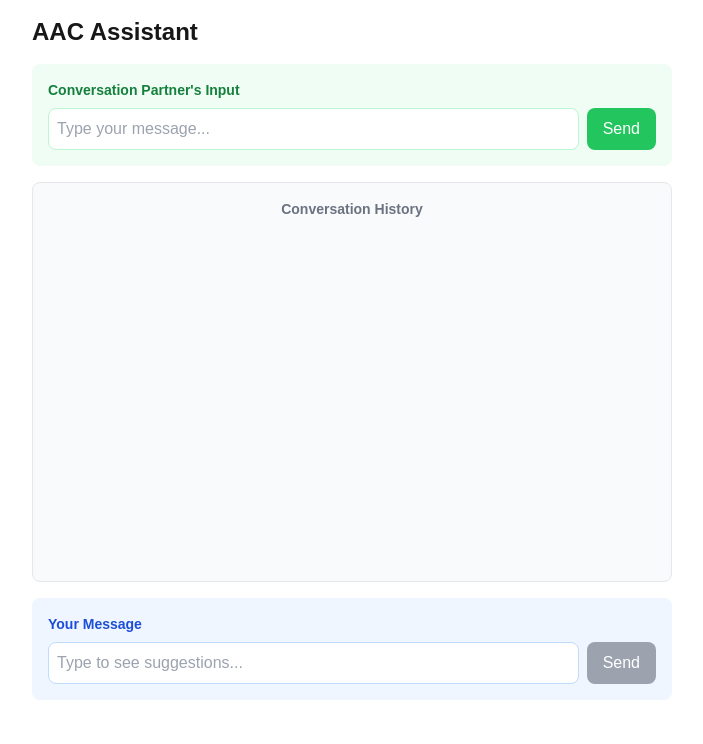
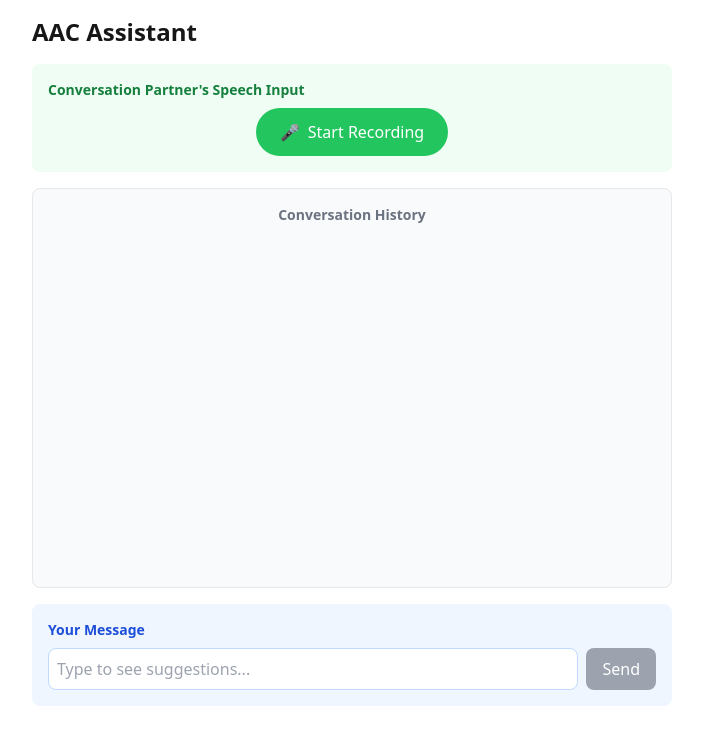
Before and after one commit to dylman123/aac-ai-assistant, a Next.js app: page / in a window 1280 px wide. Shown: the top 744 px of the page, without its empty margins (288-991 px from the left). Built offline with nearby package versions, Linux system fonts and the light colour scheme.

Commit message:
added partner speech input

```diff
--- a/app/api/suggestions/route.ts
+++ b/app/api/suggestions/route.ts
@@ -65,9 +65,7 @@ ${userInput ? `User is currently typing: "${userInput}"` : ''}`
       response_format: zodResponseFormat(suggestionsSchema, 'suggestions'),
     });
 
-    let suggestions = (JSON.parse(completion.choices[0]?.message?.content || '{ suggestions: [] }').suggestions || []) as string[]
-
-    console.log({formattedHistory, userInput, suggestions})
+    const suggestions = (JSON.parse(completion.choices[0]?.message?.content || '{ suggestions: [] }').suggestions || []) as string[]
 
     return NextResponse.json({ suggestions });
 
--- /dev/null
+++ b/app/api/transcribe/route.ts
@@ -0,0 +1,27 @@
+import { NextResponse } from 'next/server';
+import OpenAI from 'openai';
+
+const openai = new OpenAI({
+  apiKey: process.env.OPENAI_API_KEY,
+});
+
+export async function POST(request: Request) {
+  try {
+    const formData = await request.formData();
+    const audio = formData.get('audio') as File;
+
+    if (!audio) {
+      return NextResponse.json({ error: 'No audio file provided' }, { status: 400 });
+    }
+
+    const response = await openai.audio.transcriptions.create({
+      file: audio,
+      model: 'whisper-1',
+    });
+
+    return NextResponse.json(response);
+  } catch (error) {
+    console.error('Transcription error:', error);
+    return NextResponse.json({ error: 'Transcription failed' }, { status: 500 });
+  }
+}
--- a/app/layout.tsx
+++ b/app/layout.tsx
@@ -1,4 +1,3 @@
-import type { Metadata } from "next";
 import { Geist, Geist_Mono } from "next/font/google";
 import "./globals.css";
 
@@ -23,8 +22,8 @@ export default function RootLayout({
   children: React.ReactNode;
 }) {
   return (
-    <html lang="en">
-      <body>{children}</body>
+    <html lang="en" className={`${geistSans.variable} ${geistMono.variable}`}>
+      <body className="font-sans">{children}</body>
     </html>
   );
 }
--- a/app/page.tsx
+++ b/app/page.tsx
@@ -8,7 +8,6 @@ interface ChatMessage {
 }
 
 export default function Home() {
-  const [partnerInput, setPartnerInput] = useState('');
   const [userInput, setUserInput] = useState('');
   const [chatHistory, setChatHistory] = useState<ChatMessage[]>([]);
   const [loading, setLoading] = useState(false);
@@ -18,6 +17,10 @@ export default function Home() {
   // Add debounce timeout ref
   const debounceTimeout = useRef<NodeJS.Timeout | null>(null);
 
+  const [isRecording, setIsRecording] = useState(false);
+  const mediaRecorderRef = useRef<MediaRecorder | null>(null);
+  const audioChunksRef = useRef<Blob[]>([]);
+
   // Add effect to scroll to bottom whenever chat history changes
   useEffect(() => {
     if (chatWindowRef.current) {
@@ -25,19 +28,18 @@ export default function Home() {
     }
   }, [chatHistory, suggestions]);
 
-  const getSuggestions = async (inputValue?: string) => {
-    if (!inputValue?.trim() && !partnerInput.trim()) return;
-
+  const getSuggestions = async ({newUserInput, newPartnerInput}: {newUserInput?: string, newPartnerInput?: string}) => {
+    console.log({newUserInput, newPartnerInput})
+    if (!newUserInput?.trim() && !newPartnerInput?.trim()) return;
     setLoading(true);
 
     // Only update partner input state if there was a message
-    const newChatHistory = partnerInput.trim()
-      ? [...chatHistory, { text: partnerInput, isUser: false }]
+    const newChatHistory = newPartnerInput?.trim()
+      ? [...chatHistory, { text: newPartnerInput, isUser: false }]
       : chatHistory;
 
-    if (partnerInput.trim()) {
+    if (newPartnerInput?.trim()) {
       setChatHistory(newChatHistory);
-      setPartnerInput('');
     }
 
     try {
@@ -47,7 +49,7 @@ export default function Home() {
           'Content-Type': 'application/json',
         },
         body: JSON.stringify({
-          userInput: inputValue,
+          userInput: newUserInput,
           chatHistory: newChatHistory,
         }),
       });
@@ -81,7 +83,7 @@ export default function Home() {
 
     // Set new timeout
     debounceTimeout.current = setTimeout(() => {
-      getSuggestions(newValue);
+      getSuggestions({newUserInput: newValue});
     }, 300); // 300ms debounce
   };
 
@@ -101,29 +103,88 @@ export default function Home() {
     setSuggestions([]);
   };
 
+  const startRecording = async () => {
+    try {
+      const stream = await navigator.mediaDevices.getUserMedia({ audio: true });
+      const mediaRecorder = new MediaRecorder(stream, {
+        mimeType: 'audio/webm;codecs=opus'
+      });
+      mediaRecorderRef.current = mediaRecorder;
+      audioChunksRef.current = [];
+
+      mediaRecorder.ondataavailable = (event) => {
+        if (event.data.size > 0) {
+          audioChunksRef.current.push(event.data);
+        }
+      };
+
+      mediaRecorder.start(250); // Collect data every 250ms
+      setIsRecording(true);
+    } catch (error) {
+      console.error('Error accessing microphone:', error);
+    }
+  };
+
+  const stopRecording = async () => {
+    if (!mediaRecorderRef.current || mediaRecorderRef.current.state === 'inactive') return;
+
+    mediaRecorderRef.current.stop();
+    setIsRecording(false);
+
+    // Stop all tracks
+    mediaRecorderRef.current.stream.getTracks().forEach(track => track.stop());
+
+    // Process the audio after stopping
+    if (audioChunksRef.current.length === 0) return;
+
+    const audioBlob = new Blob(audioChunksRef.current, { type: 'audio/mp3' });
+    const formData = new FormData();
+    formData.append('audio', audioBlob, 'recording.mp3');
+
+    setLoading(true);
+    try {
+      const response = await fetch('/api/transcribe', {
+        method: 'POST',
+        body: formData,
+      });
+      const data = await response.json();
+      console.log({data})
+      if (data.text) {
+        getSuggestions({newPartnerInput: data.text});
+      }
+    } catch (error) {
+      console.error('Transcription error:', error);
+    } finally {
+      setLoading(false);
+    }
+  };
+
   return (
     <main className="min-h-screen p-4 max-w-2xl mx-auto">
       <h1 className="text-2xl font-bold mb-4">AAC Assistant</h1>
 
       {/* Conversation Partner's Input Area */}
       <div className="bg-green-50 p-4 rounded-lg mb-4">
-        <div className="text-sm text-green-700 font-semibold mb-2">Conversation Partner's Input</div>
-        <div className="flex gap-2">
-          <input
-            type="text"
-            value={partnerInput}
-            onChange={(e) => setPartnerInput(e.target.value)}
-            onKeyDown={(e) => e.key === 'Enter' && getSuggestions()}
-            placeholder="Type your message..."
-            className="flex-1 p-2 border border-green-200 rounded-lg text-gray-700 focus:ring-2 focus:ring-green-300 focus:border-green-300"
+        <div className="text-sm text-green-700 font-semibold mb-2">Conversation Partner&apos;s Speech Input</div>
+        <div className="flex justify-center">
+          <button
+            onClick={isRecording ? stopRecording : startRecording}
             disabled={loading}
-          />
-          <button
-            onClick={() => getSuggestions()}
-            disabled={loading}
-            className="px-4 py-2 bg-green-500 text-white rounded-lg hover:bg-green-600 disabled:bg-gray-400"
+            className={`px-6 py-3 rounded-full flex items-center gap-2 transition-colors duration-200 ${
+              isRecording
+                ? 'bg-red-500 hover:bg-red-600 text-white'
+                : 'bg-green-500 hover:bg-green-600 text-white'
+            } disabled:bg-gray-400`}
           >
-            {loading ? 'Loading...' : 'Send'}
+            {isRecording ? (
+              <>
+                <span className="animate-pulse">●</span> Stop Recording
+              </>
+            ) : (
+              <>
+                <span>🎤</span> Start Recording
+              </>
+            )}
           </button>
         </div>
       </div>
@@ -189,8 +250,8 @@ export default function Home() {
             onClick={handleSendMessage}
             disabled={!userInput.trim()}
             className="px-4 py-2 bg-blue-500 text-white rounded-lg
-                     hover:bg-blue-600 disabled:bg-gray-400 disabled:cursor-not-allowed
-                     transition-colors duration-200"
+              hover:bg-blue-600 disabled:bg-gray-400 disabled:cursor-not-allowed
+              transition-colors duration-200"
           >
             Send
           </button>
```
